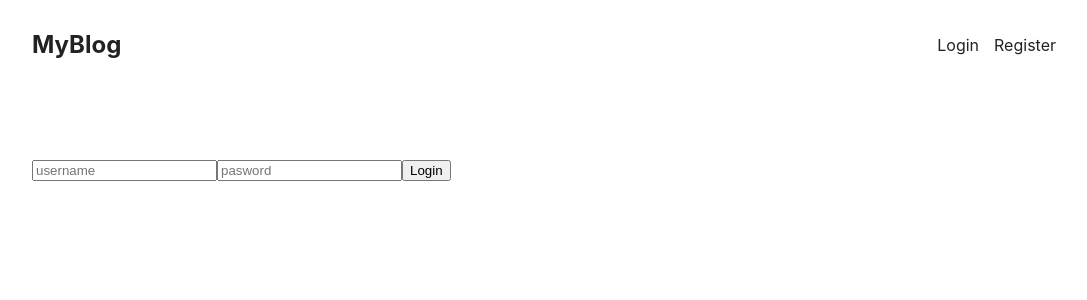
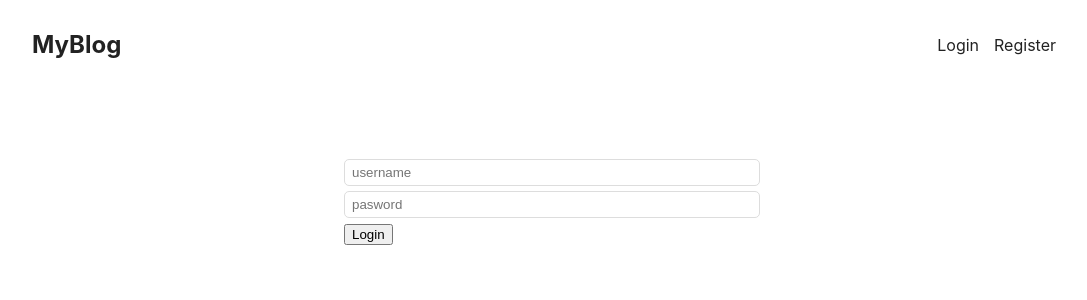
Before and after one commit to Dave-Paga/blog-website, a React (Create React App) app in the folder client/: page /login in a window 1280 px wide. Shown: the top 300 px of the page, without its empty margins (96-1183 px from the left). Built offline with nearby package versions, Linux system fonts and the light colour scheme.

Commit message:
minor tweaks

```diff
--- a/client/src/App.css
+++ b/client/src/App.css
@@ -65,3 +65,18 @@ div.post p.summary {
   margin: 10px 0;
   line-height: 1.4rem;
 }
+
+form.login, form.register {
+  max-width: 400px;
+  margin: 0 auto;
+}
+
+input {
+  display: block;
+  margin-bottom: 5px;
+  width: 100%;
+  padding: 5px 7px;
+  border: 1px solid #ddd;
+  border-radius: 5px;
+  background-color: #fff;
+}
```
